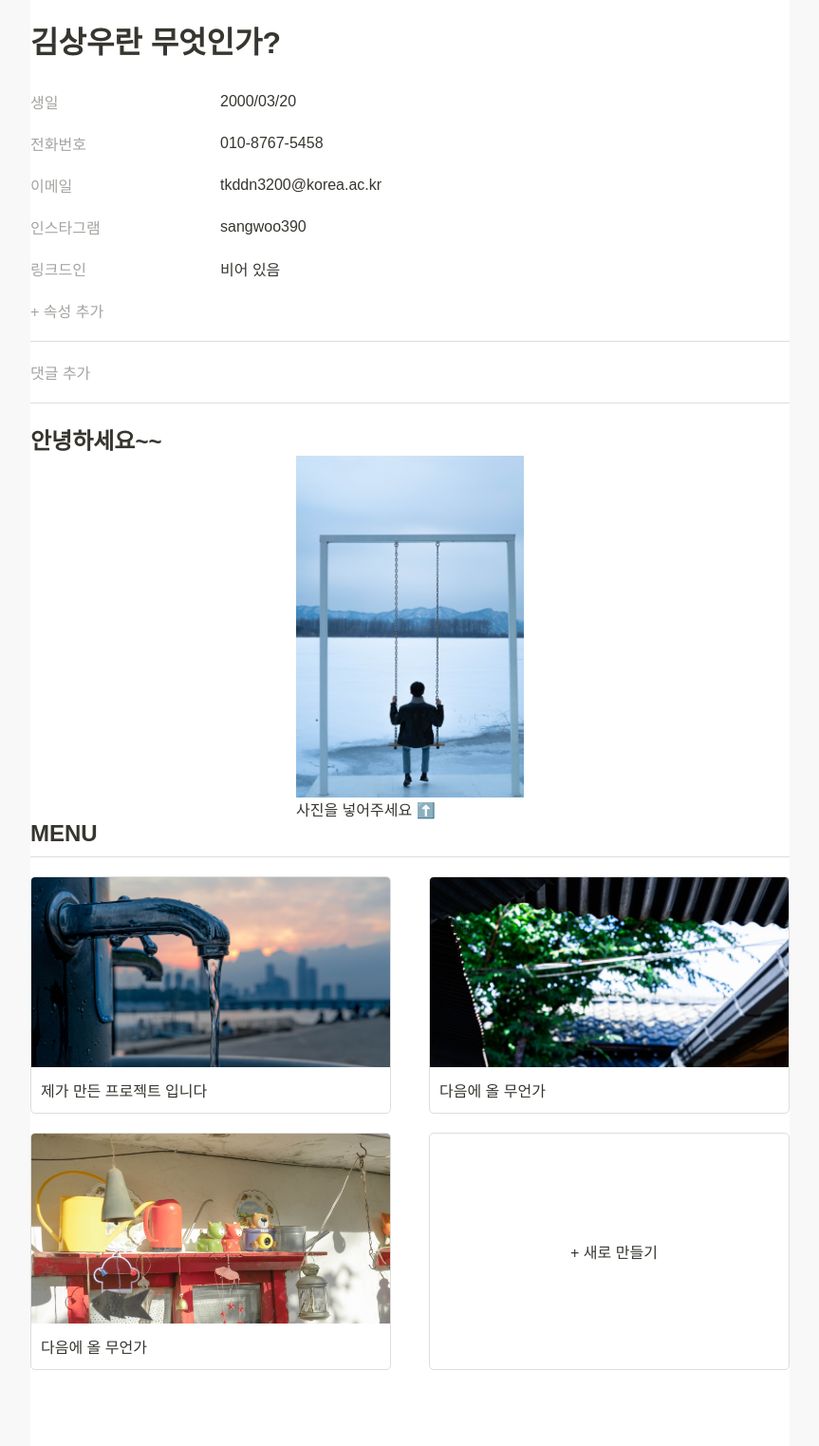
After one commit to sweetpotatozoa/NEXT_HW, a Django app: page /info/ in a window 1280 px wide. The commit adds this page. Shown: the part 301-1824 px from the top of the page at 95% size, without its empty margins (208-1071 px from the left). Run offline with Django 5.2, Linux system fonts and the light colour scheme.

Commit message:
포트폴리오

```diff
--- /dev/null
+++ b/NEXT_HW_7/portfolioproject/myapp/static/info.css
@@ -0,0 +1,165 @@
+* {
+    margin: 0;
+    padding: 0;
+    box-sizing: border-box;
+    color: #37352f;
+}
+
+.back {
+    width: 100%;
+    display: flex;
+    justify-content: center;
+    align-items: center;
+}
+
+.wrapper {
+    display: flex;
+    flex-direction: column;
+    align-items: center;
+    /* justify-content: center; */
+    background-color: #ffffff;
+    width: 100%;
+    max-width: 800px;
+    overflow: visible;
+}
+
+.wrapper::-webkit-scrollbar {
+    display: none;
+}
+
+/* Global Styles */
+body {
+    font-family: Arial, sans-serif;
+    background-color: #f8f8f8;
+}
+
+/* Header Styles */
+header {
+    background-color: #333;
+    color: #fff;
+    padding: 10px 20px;
+    text-align: center;
+}
+
+.behind-img {
+    width: 100vw;
+    height: 300px;
+}
+
+.behind-img img {
+    width: 100vw;
+    height: 100%;
+    object-fit: fill;
+}
+
+/* Main Content Styles */
+.container {
+    width: 100%;
+    max-width: 800px;
+    padding: 20px 0;
+    background-color: #fff;
+}
+
+#header {
+    padding-bottom: 0;
+}
+
+.profile {
+    margin-top: 30px;
+}
+
+.info {
+    display: flex;
+    justify-content: space-between;
+    align-items: center;
+    margin-bottom: 20px;
+}
+
+.title {
+    width: 25%;
+    color: #a5a4a1;
+}
+
+.content {
+    width: 75%;
+    color: #37352f;
+}
+
+.swing {
+    display: flex;
+    flex-direction: column;
+    justify-content: center;
+    align-items: center;
+    width: 100%;
+    text-align: left; /* 텍스트 왼쪽 정렬 */
+}
+
+.swing img {
+    width: 30%;
+}
+
+.swing figcaption {
+    width: 30%;
+}
+
+.menu {
+    border-bottom: 1px solid #ddd;
+    padding-bottom: 10px;
+}
+
+#menu {
+    display: flex;
+    justify-content: space-between;
+    align-items: center;
+    margin-bottom: 20px;
+    flex-wrap: wrap;
+}
+
+/* Card Styles */
+.card {
+    margin-bottom: 20px;
+    border: 1px solid #ddd;
+    border-radius: 5px;
+    background-color: #fff;
+    width: 100%;
+    overflow: hidden;
+    height: 250px;
+    display: flex;
+    flex-direction: column;
+    justify-content: space-between;
+}
+
+.card img {
+    width: 100%;
+    height: 200px;
+    object-fit: cover;
+}
+
+.card p {
+    height: 50px;
+    display: flex;
+    align-items: center;
+    padding-left: 10px;
+}
+
+a {
+    text-decoration: none;
+    color: #333;
+    display: flex;
+    width: 47.5%;
+}
+
+/* Button Styles */
+.btn {
+    padding: 10px 20px;
+    background-color: #007bff;
+    color: #fff;
+    border: none;
+    border-radius: 5px;
+    cursor: pointer;
+    transition: background-color 0.3s ease;
+}
+
+.btn:hover {
+    background-color: #0056b3;
+}
--- a/NEXT_HW_7/portfolioproject/myapp/static/project.css
+++ b/NEXT_HW_7/portfolioproject/myapp/static/project.css
@@ -0,0 +1,5 @@
+div {
+    display: flex;
+    justify-content: space-between;
+    align-items: center;
+}
--- /dev/null
+++ b/NEXT_HW_7/portfolioproject/myapp/templates/info.html
@@ -0,0 +1,87 @@
+<!DOCTYPE html>
+<html lang="en">
+    <head>
+        <meta charset="UTF-8" />
+        <meta name="viewport" content="width=device-width, initial-scale=1.0" />
+        <link rel="stylesheet" href="../static/info.css" />
+        <title>상우의 포트폴리오~~</title>
+    </head>
+    <body>
+        <div class="back">
+            <div class="wrapper">
+                <div class="behind-img">
+                    <img
+                        src="https://images.unsplash.com/photo-1489861408921-2f6a1e6c1155?q=80&w=2940&auto=format&fit=crop&ixlib=rb-4.0.3&ixid=M3wxMjA3fDB8MHxwaG90by1wYWdlfHx8fGVufDB8fHx8fA%3D%3D"
+                    />
+                </div>
+                <div class="container" id="header">
+                    <h1 style="color: #37352f">김상우란 무엇인가?</h1>
+                    <div class="profile">
+                        <div class="info">
+                            <div class="title">생일</div>
+                            <div class="content">2000/03/20</div>
+                        </div>
+                        <div class="info">
+                            <div class="title">전화번호</div>
+                            <div class="content">010-8767-5458</div>
+                        </div>
+                        <div class="info">
+                            <div class="title">이메일</div>
+                            <div class="content">tkddn3200@korea.ac.kr</div>
+                        </div>
+                        <div class="info">
+                            <div class="title">인스타그램</div>
+                            <div class="content">sangwoo390</div>
+                        </div>
+                        <div class="info">
+                            <div class="title">링크드인</div>
+                            <div class="content">비어 있음</div>
+                        </div>
+                        <div class="info">
+                            <div class="title">+ 속성 추가</div>
+                        </div>
+                    </div>
+                </div>
+                <div
+                    class="container"
+                    style="color: #a5a4a1; border-bottom: 1px solid #ddd; border-top: 1px solid #ddd"
+                >
+                    댓글 추가
+                </div>
+                <div class="container">
+                    <h2>안녕하세요~~</h2>
+                    <figure class="swing">
+                        <img src="../static/images/swing.jpg" alt="swing" />
+                        <figcaption>사진을 넣어주세요 ⬆️</figcaption>
+                    </figure>
+                    <h2 class="menu">MENU</h2>
+                    <div class="container" id="menu">
+                        <a href="{% url 'project' %}"
+                            ><div class="card">
+                                <img src="../static/images/project.jpg" />
+                                <p>제가 만든 프로젝트 입니다</p>
+                            </div></a
+                        >
+                        <a href="{% url 'project' %}"
+                            ><div class="card">
+                                <img src="../static/images/sky.jpg" />
+                                <p>다음에 올 무언가</p>
+                            </div></a
+                        >
+                        <a href="{% url 'project' %}"
+                            ><div class="card">
+                                <img src="../static/images/haehwa.jpg" />
+                                <p>다음에 올 무언가</p>
+                            </div></a
+                        >
+                        <a
+                            ><div class="card" style="display: flex; justify-content: center; align-items: center">
+                                <p>+ 새로 만들기</p>
+                            </div></a
+                        >
+                    </div>
+                </div>
+            </div>
+        </div>
+    </body>
+</html>
--- a/NEXT_HW_7/portfolioproject/myapp/templates/projects.html
+++ b/NEXT_HW_7/portfolioproject/myapp/templates/project.html
@@ -9,5 +9,9 @@
     <body>
         <h1>프로젝트</h1>
         <p>이 페이지는 제가 진행한 프로젝트들을 소개하는 페이지입니다.</p>
+        <div style="display: flex">
+            <img style="width: 45%" src="../static/images/insta.png" />
+            <img style="width: 45%" src="../static/images/toss.png" />
+        </div>
     </body>
 </html>
--- a/NEXT_HW_7/portfolioproject/myapp/views.py
+++ b/NEXT_HW_7/portfolioproject/myapp/views.py
@@ -1,8 +1,8 @@
 from django.shortcuts import render
 
 # Create your views here.
-def home(request):
-    return render(request, 'home.html')
+def info(request):
+    return render(request, 'info.html')
 
-def projects(request):
-    return render(request, 'projects.html')
+def project(request):
+    return render(request, 'project.html')
--- a/NEXT_HW_7/portfolioproject/portfolioproject/urls.py
+++ b/NEXT_HW_7/portfolioproject/portfolioproject/urls.py
@@ -20,6 +20,6 @@ from myapp import views
 
 urlpatterns = [
     path('admin/', admin.site.urls),
-    path('', views.home, name='home'),
-    path('projects/', views.projects, name='projects')
+    path('info/', views.info, name='info'),
+    path('project/', views.project, name='project')
 ]
```
Also changed, not shown: NEXT_HW_7/portfolioproject/myapp/static/home.css (deleted, +0 -86 lines), NEXT_HW_7/portfolioproject/myapp/templates/home.html (deleted, +0 -43 lines), NEXT_HW_7/portfolioproject/myapp/static/images/haehwa.jpg (added), NEXT_HW_7/portfolioproject/myapp/static/images/insta.png (added), NEXT_HW_7/portfolioproject/myapp/static/images/project.jpg (added), NEXT_HW_7/portfolioproject/myapp/static/images/sky.jpg (added), NEXT_HW_7/portfolioproject/myapp/static/images/swing.jpg (added), NEXT_HW_7/portfolioproject/myapp/static/images/toss.png (added).
